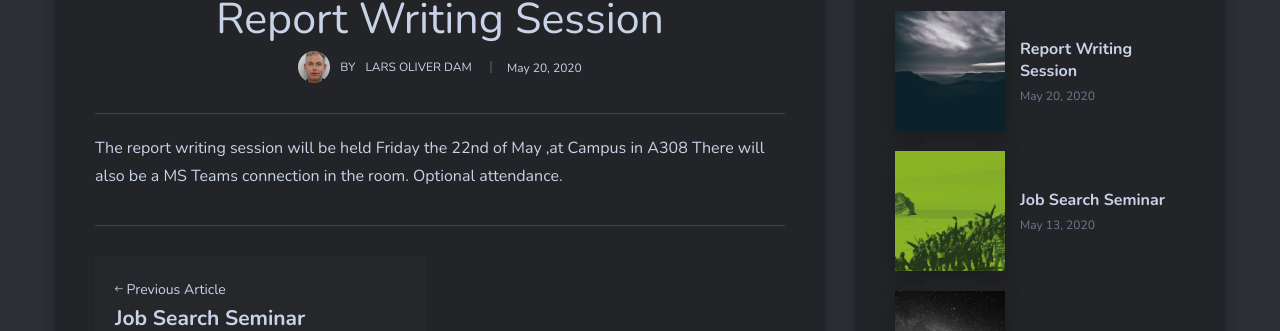
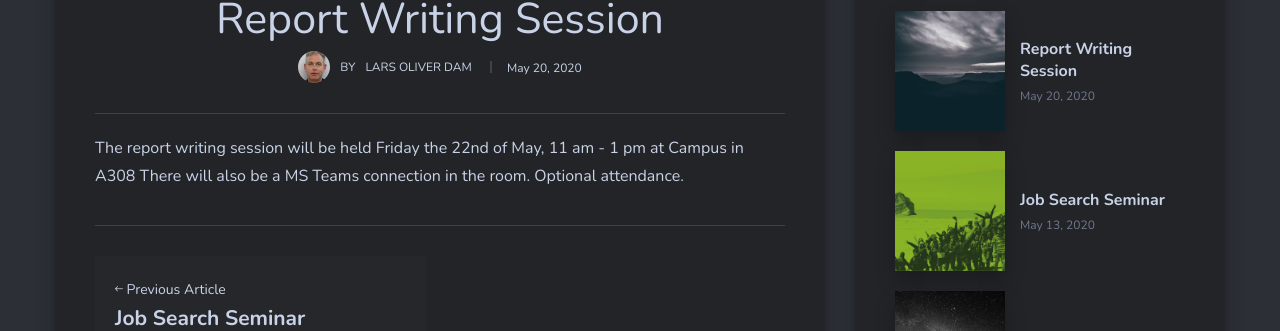
Before and after one commit to larsoliverdam/nmit, a Jekyll site: the page built from _posts/2020-05-19-project-writing.markdown, in a window 1280 px wide. Shown: the part 817-1148 px from the top of the page. Built offline with Jekyll 4.4.1, drawn with Linux system fonts in a browser that asks for light colours; nearby versions of some CDN libraries; comment, search, counter and statistics services are not loaded.

Commit message:
prj70x blog update

```diff
--- a/_posts/2020-05-19-project-writing.markdown
+++ b/_posts/2020-05-19-project-writing.markdown
@@ -6,6 +6,6 @@ image:  11.jpg
 tags:   News PRJ70x
 ---
 
-The report writing session will be held Friday the 22nd of May ,at Campus in A308
+The report writing session will be held Friday the 22nd of May, 11 am - 1 pm at Campus in A308
 There will also be a MS Teams connection in the room.
 Optional attendance.
```
